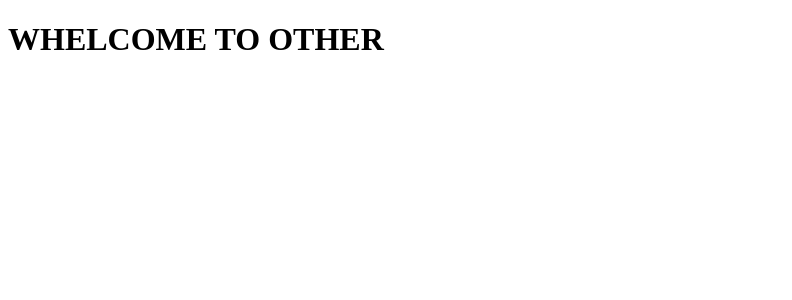
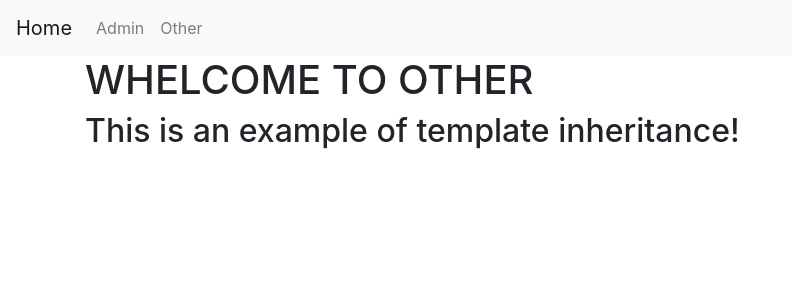
Before and after one commit to susan8213/Python-and-Django-Full-Stack-Web-Developer-Bootcamp, a Django app: template 11 django level4/learning_templates/templates/basic_app/other.html in a window 1280 px wide. Shown: the top 300 px of the page, without its empty margins (0-792 px from the left). Run offline with Django 3.2, Linux system fonts and the light colour scheme; the template is opened without the code that fills it, so the values that code supplies are empty; some libraries are stand-ins or nearby versions.

Commit message:
Django Level4 - Template Inheritance

```diff
--- a/11 django level4/learning_templates/templates/basic_app/base.html
+++ b/11 django level4/learning_templates/templates/basic_app/base.html
@@ -0,0 +1,40 @@
+<!DOCTYPE html>
+<html>
+    <head>
+        <meta charset="utf-8">
+        <title></title>
+        <!-- Latest compiled and minified CSS Bootstrap-->
+        <link rel="stylesheet" href="https://stackpath.bootstrapcdn.com/bootstrap/4.3.1/css/bootstrap.min.css" integrity="sha384-ggOyR0iXCbMQv3Xipma34MD+dH/1fQ784/j6cY/iJTQUOhcWr7x9JvoRxT2MZw1T" crossorigin="anonymous">
+        <script src="https://stackpath.bootstrapcdn.com/bootstrap/4.3.1/js/bootstrap.min.js" integrity="sha384-JjSmVgyd0p3pXB1rRibZUAYoIIy6OrQ6VrjIEaFf/nJGzIxFDsf4x0xIM+B07jRM" crossorigin="anonymous"></script>
+    </head>
+    <body>
+        <nav class="navbar navbar-expand-lg navbar-light bg-light">
+            <a class="navbar-brand" href="{% url 'index' %}">Home</a>
+            <button class="navbar-toggler" type="button" data-toggle="collapse" data-target="#navbarSupportedContent" aria-controls="navbarSupportedContent" aria-expanded="false" aria-label="Toggle navigation">
+              <span class="navbar-toggler-icon"></span>
+            </button>
+
+            <div class="collapse navbar-collapse" id="navbarSupportedContent">
+              <ul class="navbar-nav mr-auto">
+                <li class="nav-item">
+                  <a class="nav-link" href="{% url 'admin:index' %}">Admin <span class="sr-only">(current)</span></a>
+                </li>
+                <li class="nav-item">
+                  <a class="nav-link" href="{% url 'basic_app:other' %}">Other</a>
+                </li>
+              </ul>
+            </div>
+        </nav>
+
+        <div class="container">
+
+            {% block content %}
+            <!-- Anything outside of this will be inherited if you extend! -->
+            {% endblock %}
+
+        </div>
+        <script src="https://code.jquery.com/jquery-3.4.1.slim.min.js" integrity="sha384-J6qa4849blE2+poT4WnyKhv5vZF5SrPo0iEjwBvKU7imGFAV0wwj1yYfoRSJoZ+n" crossorigin="anonymous"></script>
+        <script src="https://cdn.jsdelivr.net/npm/popper.js@1.16.0/dist/umd/popper.min.js" integrity="sha384-Q6E9RHvbIyZFJoft+2mJbHaEWldlvI9IOYy5n3zV9zzTtmI3UksdQRVvoxMfooAo" crossorigin="anonymous"></script>
+        <script src="https://stackpath.bootstrapcdn.com/bootstrap/4.4.1/js/bootstrap.min.js" integrity="sha384-wfSDF2E50Y2D1uUdj0O3uMBJnjuUD4Ih7YwaYd1iqfktj0Uod8GCExl3Og8ifwB6" crossorigin="anonymous"></script>
+    </body>
+</html>
--- a/11 django level4/learning_templates/templates/basic_app/other.html
+++ b/11 django level4/learning_templates/templates/basic_app/other.html
@@ -1,11 +1,6 @@
 <!DOCTYPE html>
-<html>
-    <head>
-        <meta charset="utf-8">
-        <title>Other</title>
-    </head>
-    <body>
+{% extends 'basic_app/base.html' %}
+    {% block content %}
         <h1>WHELCOME TO OTHER</h1>
-
-    </body>
-</html>
+        <h2>This is an example of template inheritance!</h2>
+    {% endblock %}
```
Also changed, not shown: 11 django level4/learning_templates/templates/basic_app/index.html (+4 -8 lines).
